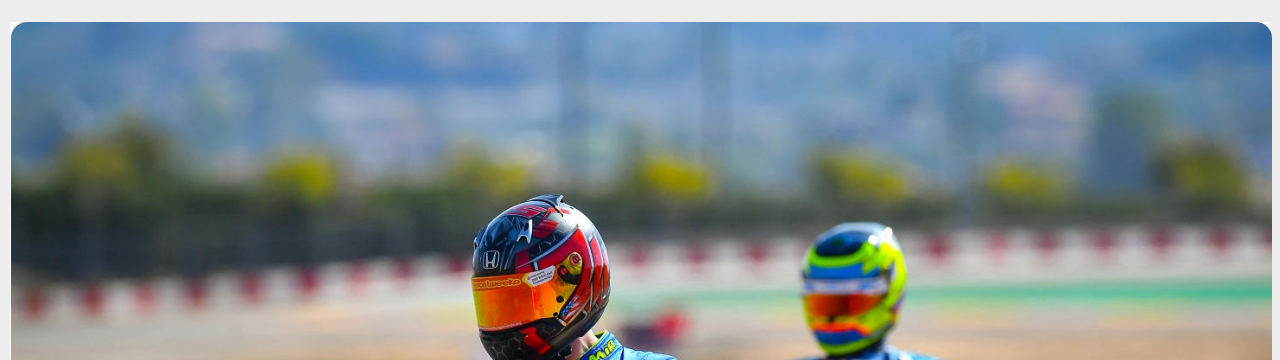
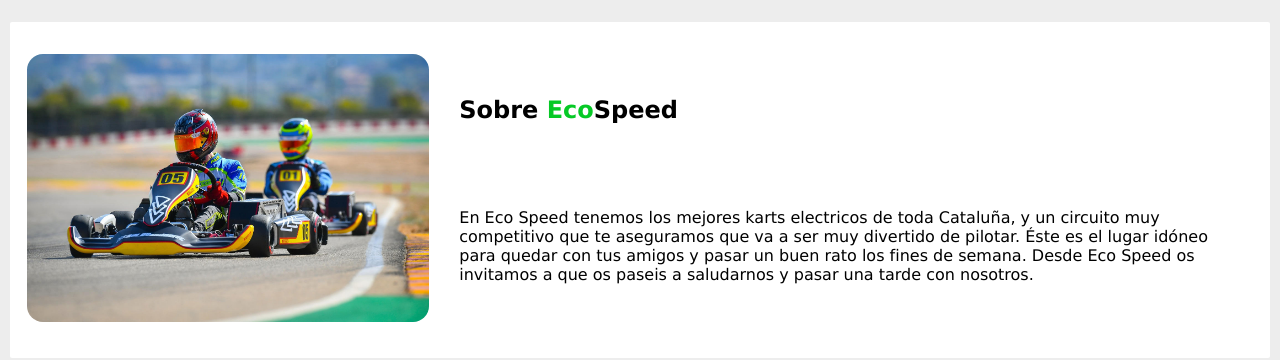
Before and after one commit to JaiMeez/ecospeed_karting, a plain HTML site: page whoweare.html in a window 1280 px wide. Shown: the part 440-800 px from the top of the page. Drawn offline with Linux system fonts and the light colour scheme.

Commit message:
quienes somos v3
me quiero morir

```diff
--- a/Style.css
+++ b/Style.css
@@ -448,6 +448,8 @@ footer {
     display: flex;
     justify-content: center;
     padding: 0;
+    margin-bottom: 1.6em;
+    flex-wrap: wrap-reverse;
 }
 
 #circuito {
@@ -729,8 +731,35 @@ footer {
     color: green;
 }
 
+/* parte 2 */
 
-/* parte 2 */
+.art3 {
+    border-radius: 2px;
+    background-color: #fff;
+    margin: 0px 0.6em;
+    padding: 1em 0;
+    margin-bottom: 1em;
+}
+
+.secwhowe {
+    margin: 1em 1em;
+    display: flex;
+    padding: 0;
+}
+
+#txtwhowe {
+    padding: 0;
+    margin: 0 2em;
+}
+
+.secwhowe div{
+    flex-wrap: wrap-reverse;
+    display: grid;
+    padding: 0;
+    width: auto;
+    margin: 0 auto;
+    align-items: center;
+}
 
 /* Fuente Tw-Cen-MT */
 @font-face {
--- a/whoweare.html
+++ b/whoweare.html
@@ -65,13 +65,15 @@
             </div>
         </div>
         </section>
-    <article class="art2">
-        <section class="secwwa">
+    <article class="art3">
+        <section class="secwhowe">
+            <div>
             <figure>
                 <img class="Img" src="./img/2019-10-13-JME_1500-1.jpg" alt="karts">
                 <figcaption></figcaption>
             </figure>
-            <div>
+            </div>
+            <div id="txtwhowe">
                 <h2>Sobre <span class="lime">Eco</span>Speed</h2>
                 <p>En Eco Speed tenemos los mejores karts electricos de toda Cataluña, y un circuito muy competitivo que te aseguramos que va a ser muy divertido de pilotar. Éste es el lugar idóneo para quedar con tus amigos  y pasar un buen rato los fines de semana.
                     Desde Eco Speed os invitamos a que os paseis a saludarnos y pasar una tarde con nosotros.</p>
```
